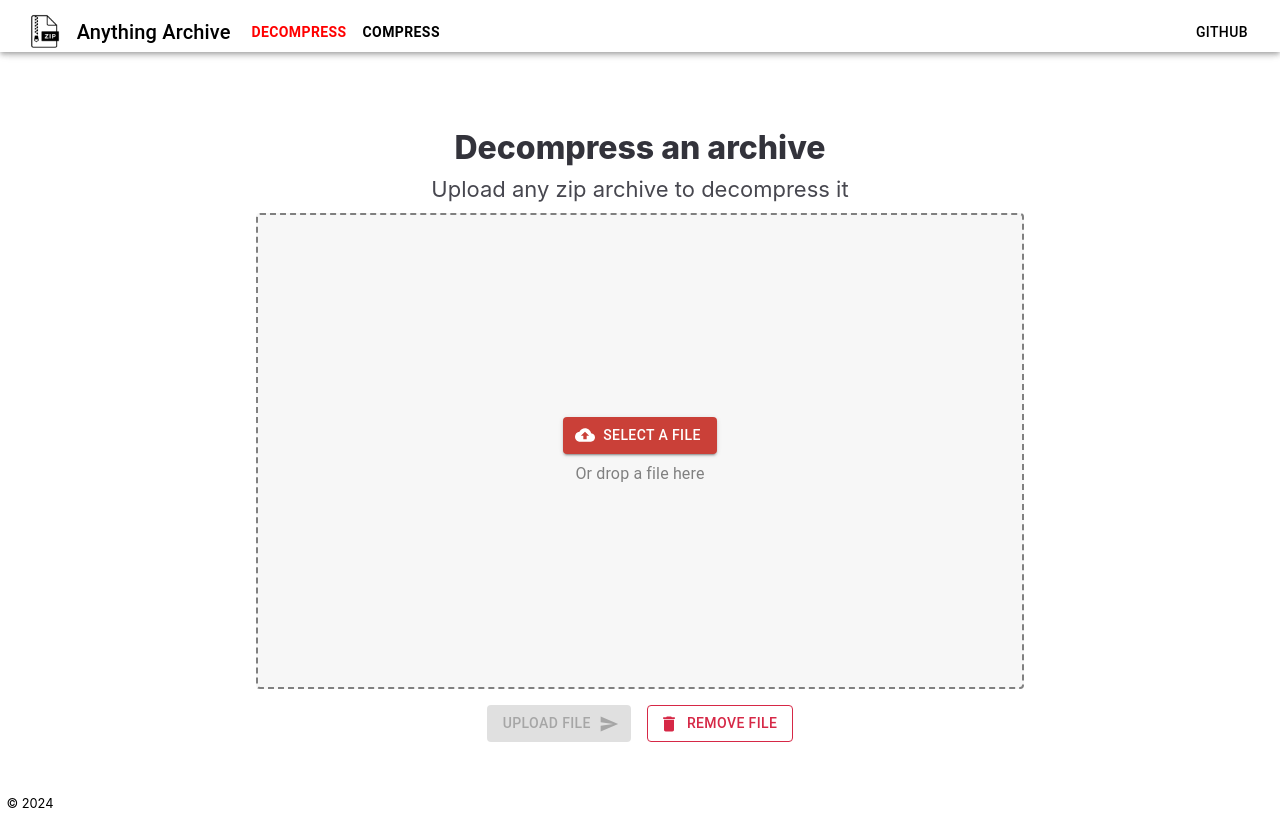
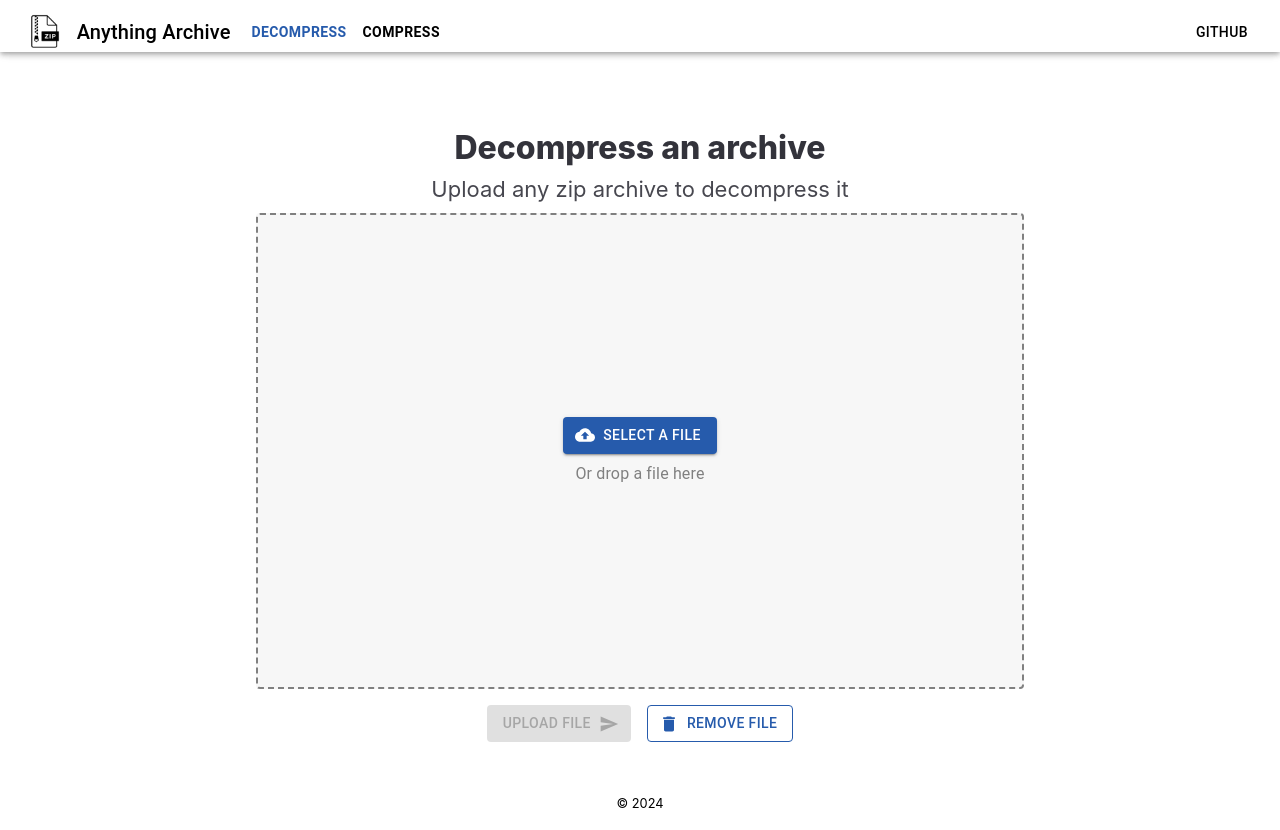
Before and after one commit to gmccannon/archive-manager, a React (Create React App) app in the folder front/: page / in a window 1280 px wide. Built offline with nearby package versions, Linux system fonts and the light colour scheme; the HTML template or start-up script is replaced by a standard one.

Commit message:
Change colors

```diff
--- a/front/src/components/BottomBar.js
+++ b/front/src/components/BottomBar.js
@@ -3,7 +3,7 @@ import * as React from 'react';
 export default function BottomBar() {
   return (
     <div>
-      <footer style={{ fontSize: '.8rem', backgroundColor: 'white', padding: '.4rem', textAlign: 'left' }}>
+      <footer style={{ fontSize: '.8rem', backgroundColor: 'white', padding: '.4rem', textAlign: 'center' }}>
         <p>© 2024</p>
       </footer>
     </div>
--- a/front/src/components/Compressor.js
+++ b/front/src/components/Compressor.js
@@ -95,7 +95,7 @@ function Compressor() {
       <Dropzone {...getRootProps()}>
         <input {...getInputProps()} />
         <Button
-          sx={{ backgroundColor: 'rgb(202, 64, 56)', '&:hover': { backgroundColor: 'rgb(202, 64, 56)' } }}
+          sx={{ backgroundColor: 'rgb(38, 91, 172)', '&:hover': { backgroundColor: 'rgb(38, 91, 172)' } }}
           component="label"
           role={undefined}
           variant="contained"
@@ -111,7 +111,7 @@ function Compressor() {
       </Dropzone>
       <Stack direction="row" spacing={2} sx={{ mt: 2, justifyContent: 'center' }}>
         <Button
-          sx={{ backgroundColor: 'rgb(202, 64, 56)', '&:hover': { backgroundColor: 'rgb(202, 64, 56)' } }}
+          sx={{ backgroundColor: 'rgb(38, 91, 172)', '&:hover': { backgroundColor: 'rgb(38, 91, 172)' } }}
           onClick={handleUpload}
           variant="contained"
           disabled={!file}
@@ -121,11 +121,11 @@ function Compressor() {
         </Button>
         <Button
           sx={{
-            color: 'rgb(214, 40, 70)',
-            borderColor: 'rgb(214, 40, 70)', // Fix border color
+            color: 'rgb(38, 91, 172)',
+            borderColor: 'rgb(38, 91, 172)', // Fix border color
             '&:hover': {
-              color: 'rgb(214, 40, 70)', // Match hover text color
-              borderColor: 'rgb(214, 40, 70)', // Match hover border color
+              color: 'rgb(38, 91, 172)', // Match hover text color
+              borderColor: 'rgb(38, 91, 172)', // Match hover border color
             },
           }}
           onClick={handleReset}
--- a/front/src/components/Decompressor.js
+++ b/front/src/components/Decompressor.js
@@ -95,7 +95,7 @@ function Decompressor() {
       <Dropzone {...getRootProps()}>
         <input {...getInputProps()} />
         <Button
-          sx={{ backgroundColor: 'rgb(202, 64, 56)', '&:hover': { backgroundColor: 'rgb(202, 64, 56)' } }}
+          sx={{ backgroundColor: 'rgb(38, 91, 172)', '&:hover': { backgroundColor: 'rgb(38, 91, 172)' } }}
           component="label"
           role={undefined}
           variant="contained"
@@ -111,7 +111,7 @@ function Decompressor() {
       </Dropzone>
       <Stack direction="row" spacing={2} sx={{ mt: 2, justifyContent: 'center' }}>
         <Button
-          sx={{ backgroundColor: 'rgb(202, 64, 56)', '&:hover': { backgroundColor: 'rgb(202, 64, 56)' } }}
+          sx={{ backgroundColor: 'rgb(38, 91, 172)', '&:hover': { backgroundColor: 'rgb(38, 91, 172)' } }}
           onClick={handleUpload}
           variant="contained"
           disabled={!file}
@@ -121,11 +121,11 @@ function Decompressor() {
         </Button>
         <Button
           sx={{
-            color: 'rgb(214, 40, 70)',
-            borderColor: 'rgb(214, 40, 70)', // Fix border color
+            color: 'rgb(38, 91, 172)',
+            borderColor: 'rgb(38, 91, 172)', // Fix border color
             '&:hover': {
-              color: 'rgb(214, 40, 70)', // Match hover text color
-              borderColor: 'rgb(214, 40, 70)', // Match hover border color
+              color: 'rgb(38, 91, 172)', // Match hover text color
+              borderColor: 'rgb(38, 91, 172)', // Match hover border color
             },
           }}
           onClick={handleReset}
--- a/front/src/components/TopBar.js
+++ b/front/src/components/TopBar.js
@@ -27,13 +27,13 @@ export default function TopBar() {
             </Typography>
             <Button
                 onClick={ () => handleNavigate('/') }
-                sx={{ color: activetab === '/' ? 'red' : 'black', fontWeight: 600 }}
+                sx={{ color: activetab === '/' ? 'rgb(38, 91, 172)' : 'black', fontWeight: 600 }}
               >
                 Decompress
               </Button>
               <Button
                 onClick={ () => handleNavigate('/compress') }
-                sx={{ color: activetab === '/compress' ? 'red' : 'black', fontWeight: 600}}
+                sx={{ color: activetab === '/compress' ? 'rgb(38, 91, 172)' : 'black', fontWeight: 600}}
               >
                 Compress
               </Button>
```
